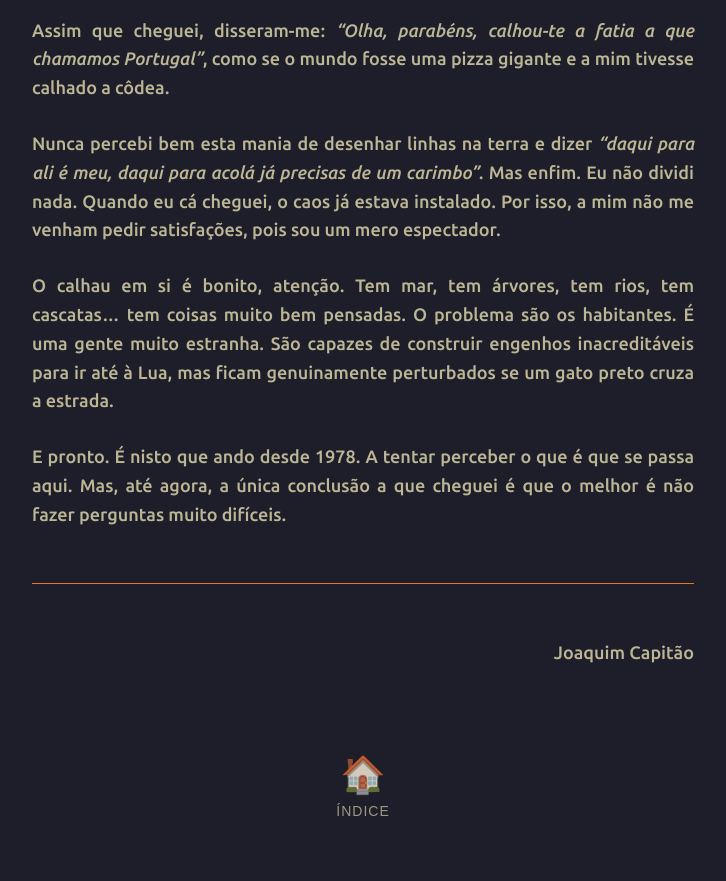
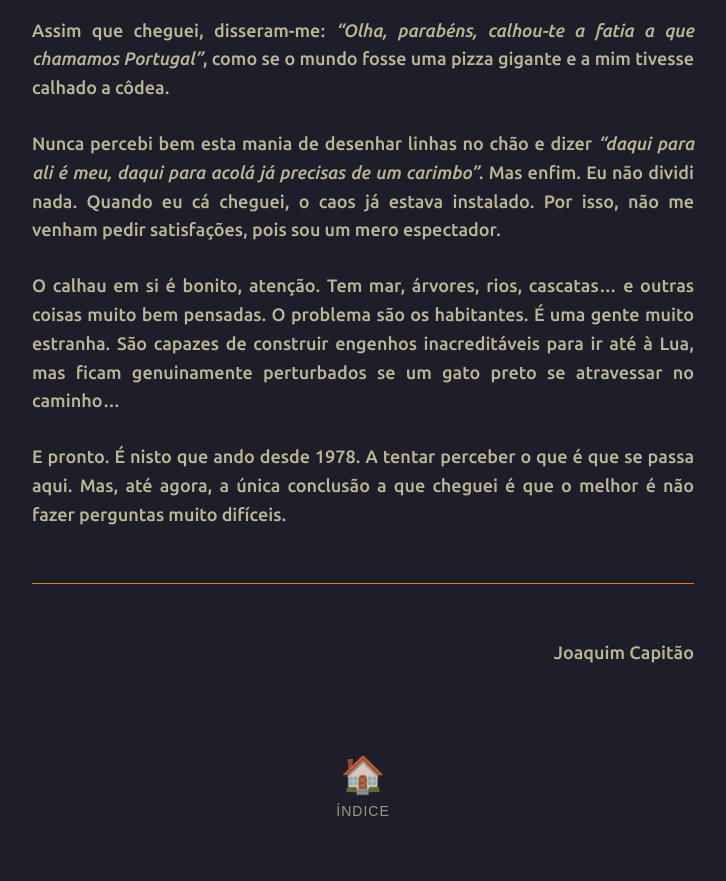
Before and after one commit to joaquim-capitao/joaquim-capitao.github.io, a Jekyll site: the page built from autobiografia.md, in a window 1280 px wide. Shown: the part 631-1512 px from the top of the page, without its empty margins (277-1003 px from the left). Built offline with Jekyll 4.4.1, drawn with Linux system fonts in a browser that asks for light colours; our own code applies the rules of GitHub Pages for plain Markdown files.

Commit message:
Fix typos and improve sentence structure in autobiografia

```diff
--- a/autobiografia.md
+++ b/autobiografia.md
@@ -8,9 +8,9 @@
 
 Assim que cheguei, disseram-me: *"Olha, parabéns, calhou-te a fatia a que chamamos Portugal"*,  como se o mundo fosse uma pizza gigante e a mim tivesse calhado a côdea.
 
-Nunca percebi bem esta mania de desenhar linhas na terra e dizer *"daqui para ali é meu, daqui para acolá já precisas de um carimbo"*. Mas enfim. Eu não dividi nada. Quando eu cá cheguei, o caos já estava instalado. Por isso, a mim não me venham pedir satisfações, pois sou um mero espectador.
+Nunca percebi bem esta mania de desenhar linhas no chão e dizer *"daqui para ali é meu, daqui para acolá já precisas de um carimbo"*. Mas enfim. Eu não dividi nada. Quando eu cá cheguei, o caos já estava instalado. Por isso, não me venham pedir satisfações, pois sou um mero espectador.
 
-O calhau em si é bonito, atenção. Tem mar, tem árvores, tem rios, tem cascatas... tem coisas muito bem pensadas. O problema são os habitantes. É uma gente muito estranha. São capazes de construir engenhos inacreditáveis para ir até à Lua, mas ficam genuinamente perturbados se um gato preto cruza a estrada.
+O calhau em si é bonito, atenção. Tem mar, árvores, rios, cascatas... e outras coisas muito bem pensadas. O problema são os habitantes. É uma gente muito estranha. São capazes de construir engenhos inacreditáveis para ir até à Lua, mas ficam genuinamente perturbados se um gato preto se atravessar no caminho...
 
 E pronto. É nisto que ando desde 1978. A tentar perceber o que é que se passa aqui. Mas, até agora, a única conclusão a que cheguei é que o melhor é não fazer perguntas muito difíceis.
 
```
